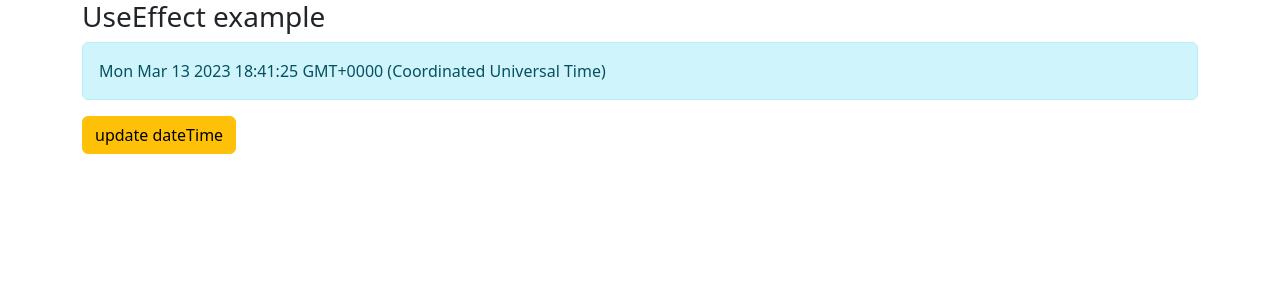
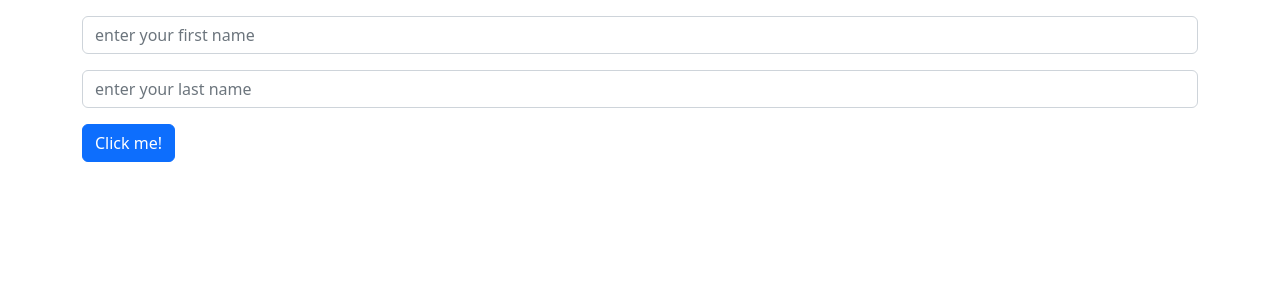
Before and after one commit to Tesfaldet1/g45-react-app, a React (Create React App) app: page / in a window 1280 px wide. Shown: the top 300 px of the page. Built offline with nearby package versions, Linux system fonts and the light colour scheme.

Commit message:
use form react-hook form

```diff
--- a/package.json
+++ b/package.json
@@ -9,6 +9,7 @@
     "bootstrap": "^5.2.3",
     "react": "^18.2.0",
     "react-dom": "^18.2.0",
+    "react-hook-form": "^7.43.7",
     "react-scripts": "5.0.1",
     "web-vitals": "^2.1.4"
   },
--- /dev/null
+++ b/src/ex10-component-lifecycle/HookFormDemo.js
@@ -0,0 +1,59 @@
+import React from "react";
+
+import { useForm } from "react-hook-form";
+
+const HookFormDemo = () => {
+  const {
+    register,
+    handleSubmit,
+    formState: { errors },
+  } = useForm();
+  const saveData = (data) => {
+    console.log("DATA: ", data);
+  };
+
+  return (
+    <div className="container mt-3">
+      <form onSubmit={handleSubmit(saveData)}>
+        <div className="mb-3">
+          <input
+            type="text"
+            {...register("firstName", { required: true, maxLength: 20 })}
+            className="form-control"
+            id="firstName"
+            name="firstName"
+            placeholder="enter your first name"
+          />
+          {errors.firstName && errors.firstName.type === "required" && (
+            <span className="text-danger">first Name is required! </span>
+          )}
+          {errors.firstName && errors.firstName.type === "maxLength" && (
+            <span className="text-danger"> max lenght is 20! </span>
+          )}
+        </div>
+        <div className="mb-3">
+          <input
+            type="text"
+            {...register("lastName", { required: true, maxLength: 20 })}
+            className="form-control"
+            id="lastName"
+            name="lastName"
+            placeholder="enter your last name"
+          />
+          {errors.lastName && errors.lastName.type === "required" && (
+            <span className="text-danger">last Name is required! </span>
+          )}
+          {errors.lastName && errors.lastName.type === "maxLength" && (
+            <span className="text-danger"> max lenght is 20 </span>
+          )}
+        </div>
+        <div className="mb-3">
+          <button type="submit" className="btn btn-primary">
+            Click me!
+          </button>
+        </div>
+      </form>
+    </div>
+  );
+};
+export default HookFormDemo;
--- a/src/index.js
+++ b/src/index.js
@@ -18,6 +18,7 @@ import ComponentLifecycleDemo from "./ex10-component-lifecycle/ComponentLifecycl
 import UseStateExample from "./ex10-component-lifecycle/UseStateExample";
 import UseStateExample2 from "./ex10-component-lifecycle/UseStateExample2";
 import UseEffectExample from "./ex10-component-lifecycle/UseEffectExample";
+import HookFormDemo from "./ex10-component-lifecycle/HookFormDemo";
 
 const greetingMessage = <div>hello react!</div>;
 
@@ -38,4 +39,4 @@ const names = [
   "Tesfaldet Weldemicheal",
   "Sisay Weldemicheal",
 ];
-root.render(<UseEffectExample />);
+root.render(<HookFormDemo />);
```
Also changed, not shown: 1 other file (tests, documents, lock files or other folders).
